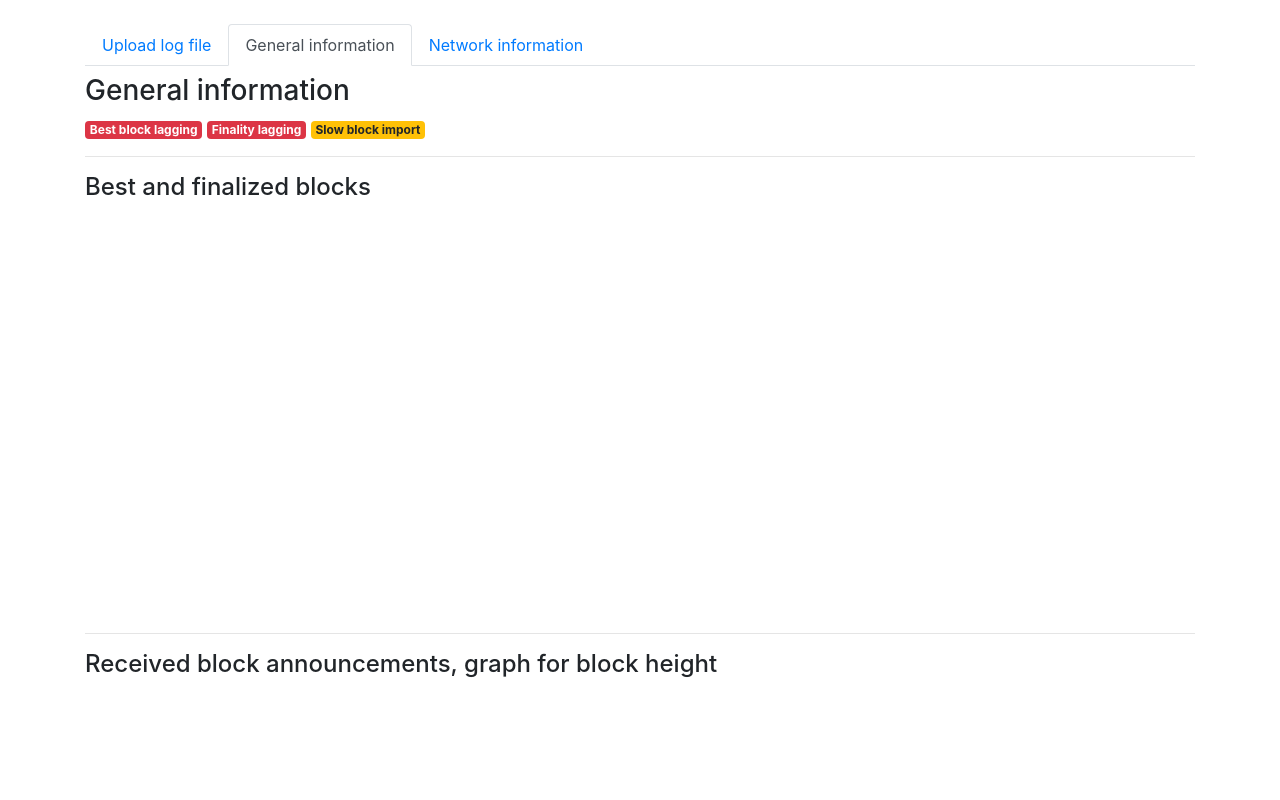
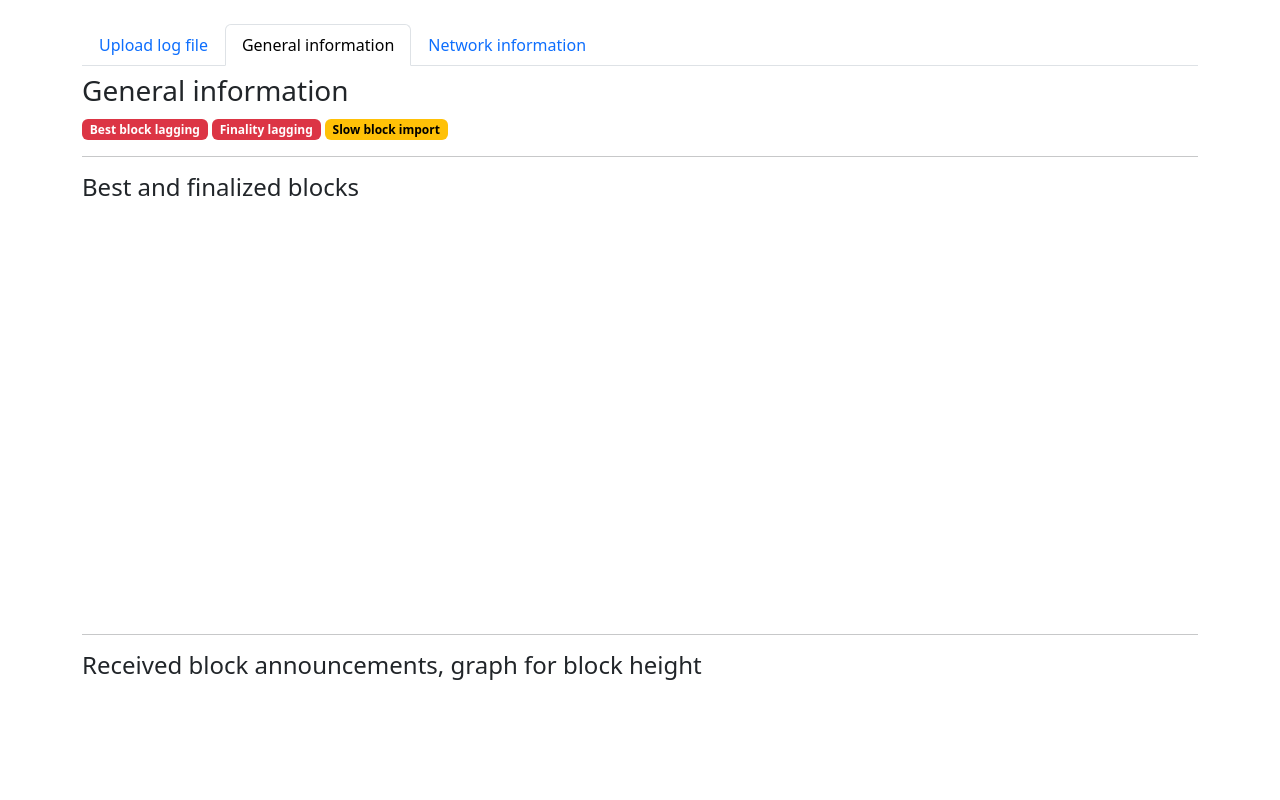
Before and after one commit to altonen/trace-analyzer, a website: page public/index.html in a window 1280 px wide. Both pictures are taken after a click on the tab "General information". Shown: the top 800 px of the page. Drawn offline with nearby package versions, Linux system fonts and the light colour scheme; no server answers; files whose address does not match are found by name.

Commit message:
Update Bootstrap

```diff
--- a/public/index.html
+++ b/public/index.html
@@ -2,20 +2,22 @@
 <html>
 <head>
   <title>Bootstrap Tabs Example</title>
-  <link rel="stylesheet" href="https://maxcdn.bootstrapcdn.com/bootstrap/4.5.2/css/bootstrap.min.css">
+  <script src="https://code.jquery.com/jquery-3.6.0.min.js"></script>
+  <link href="https://cdn.jsdelivr.net/npm/bootstrap@5.3.0-alpha3/dist/css/bootstrap.min.css" rel="stylesheet" integrity="sha384-KK94CHFLLe+nY2dmCWGMq91rCGa5gtU4mk92HdvYe+M/SXH301p5ILy+dN9+nJOZ" crossorigin="anonymous"></head>
+  <script src="https://cdn.jsdelivr.net/npm/bootstrap@5.3.0-alpha3/dist/js/bootstrap.bundle.min.js" integrity="sha384-ENjdO4Dr2bkBIFxQpeoTz1HIcje39Wm4jDKdf19U8gI4ddQ3GYNS7NTKfAdVQSZe" crossorigin="anonymous"></script>
 </head>
 <body>
 <div class="container mt-4">
 
   <ul class="nav nav-tabs">
     <li class="nav-item">
-      <a class="nav-link active" data-toggle="tab" href="#tab1">Upload log file</a>
+      <a class="nav-link active" data-bs-toggle="tab" href="#tab1">Upload log file</a>
     </li>
     <li class="nav-item">
-      <a class="nav-link" data-toggle="tab" href="#tab2" id="tab2-link">General information</a>
+      <a class="nav-link" data-bs-toggle="tab" href="#tab2" id="tab2-link">General information</a>
     </li>
     <li class="nav-item">
-      <a class="nav-link" data-toggle="tab" href="#tab3" id="tab3-link">Network information</a>
+      <a class="nav-link" data-bs-toggle="tab" href="#tab3" id="tab3-link">Network information</a>
     </li>
   </ul>
 
@@ -27,9 +29,9 @@
     <div id="tab2" class="tab-pane fade">
       <h3>General information</h3>
 
-      <span class="badge badge-danger" role="alert" >Best block lagging</span>
-      <span class="badge badge-danger" role="alert" >Finality lagging</span>
-      <span class="badge badge-warning" role="alert" >Slow block import</span>
+      <span class="badge text-bg-danger">Best block lagging</span>
+      <span class="badge text-bg-danger">Finality lagging</span>
+      <span class="badge text-bg-warning">Slow block import</span>
 
       <hr>
       <h4>Best and finalized blocks</p>
@@ -46,7 +48,7 @@
     </div>
     <div id="tab3" class="tab-pane fade">
       <h3>Network information</h3>
-      <span class="badge badge-warning" role="alert" >Low peer count</span>
+      <span class="badge text-bg-warning">Low peer count</span>
 
       <hr>
       <h4>Number of peers</h4>
@@ -93,10 +95,6 @@
   </div>
 </div>
 
-<script src="https://code.jquery.com/jquery-3.6.0.min.js"></script>
-<script src="https://maxcdn.bootstrapcdn.com/bootstrap/4.5.2/js/bootstrap.min.js"></script>
-<script src="https://code.jquery.com/jquery-3.6.0.min.js"></script>
-<script src="https://maxcdn.bootstrapcdn.com/bootstrap/4.5.2/js/bootstrap.min.js"></script>
 <script src="https://d3js.org/d3.v4.js"></script>
 <script src="https://d3js.org/d3-scale-chromatic.v1.min.js"></script>
 <script src="http://localhost:8000/general.js"></script>
```
